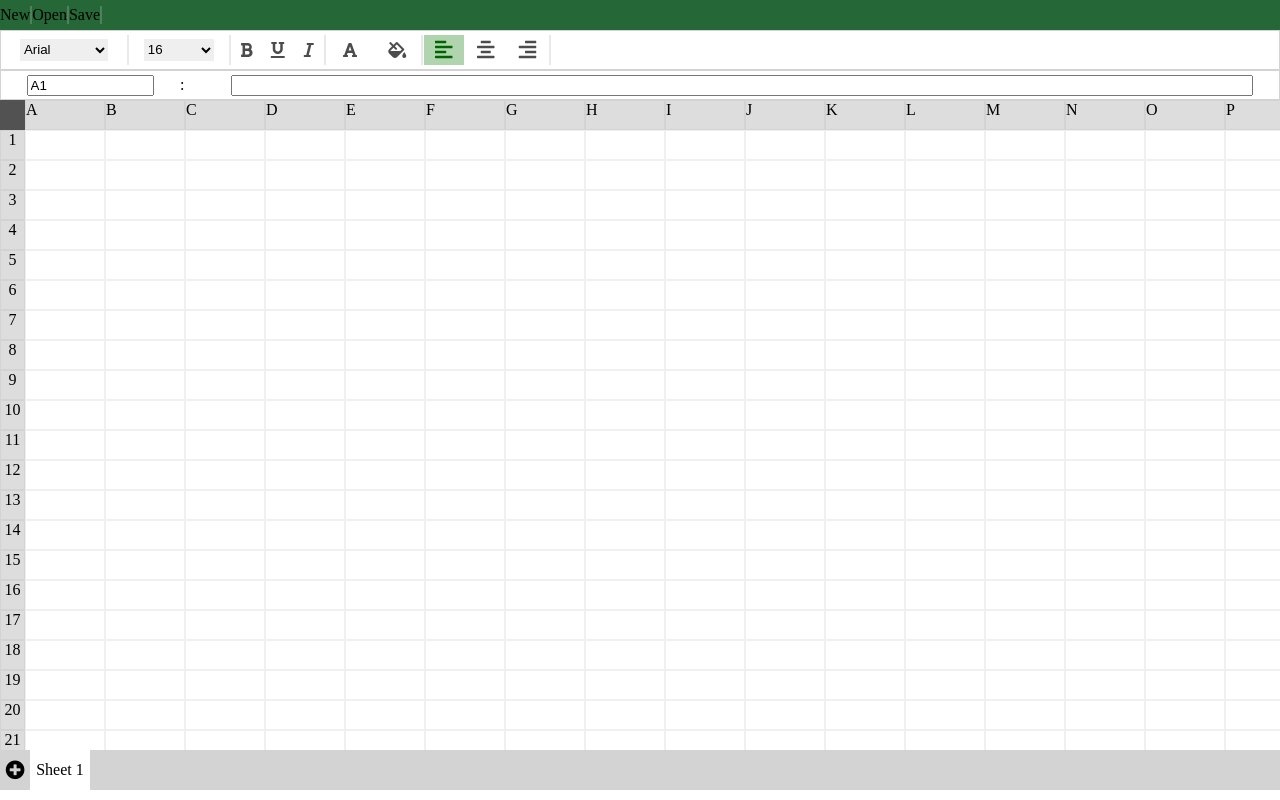
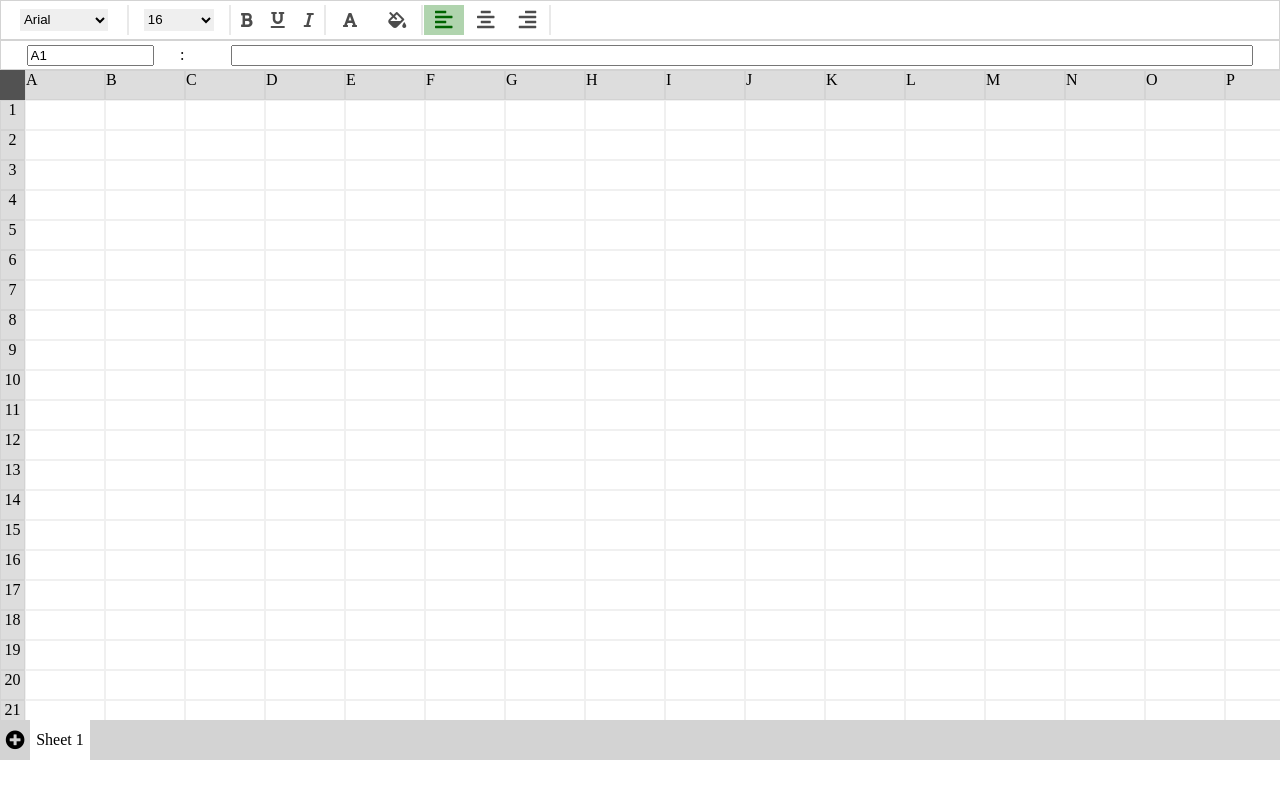
Before and after one commit to fsiddh/Google-Sheets-Clone, a plain HTML site: page index.html in a window 1280 px wide. Drawn offline with Linux system fonts and the light colour scheme.

Commit message:
under maintainance

```diff
--- a/index.html
+++ b/index.html
@@ -12,11 +12,11 @@
 		<link rel="stylesheet" href="style.css" />
 	</head>
 	<body>
-		<div class="nos-container">
+		<!-- <div class="nos-container">
 			<div class="new" style="cursor: pointer">New</div>
 			<div class="open" style="cursor: pointer">Open</div>
 			<div class="download" style="cursor: pointer">Save</div>
-		</div>
+		</div> -->
 		<div class="menu-container">
 			<div class="font-container">
 				<select id="font-family" class="font-family">
```
